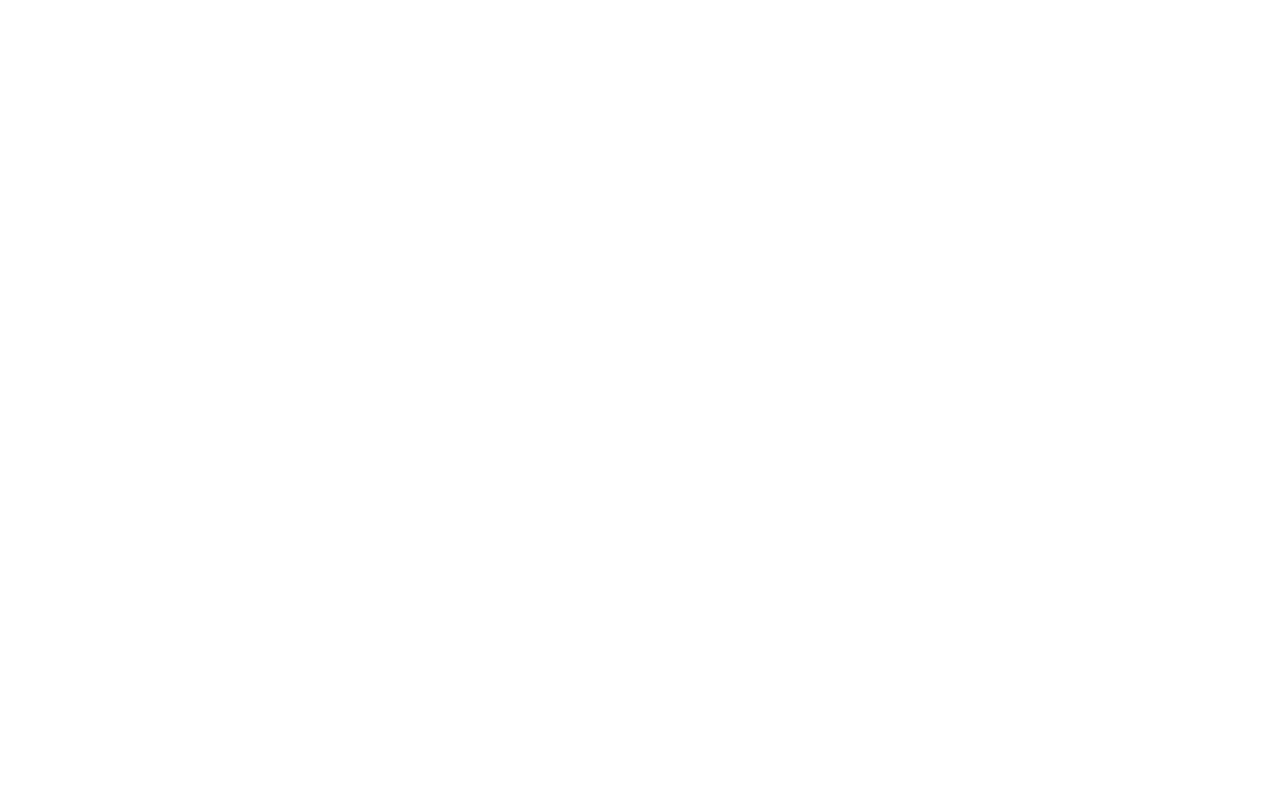
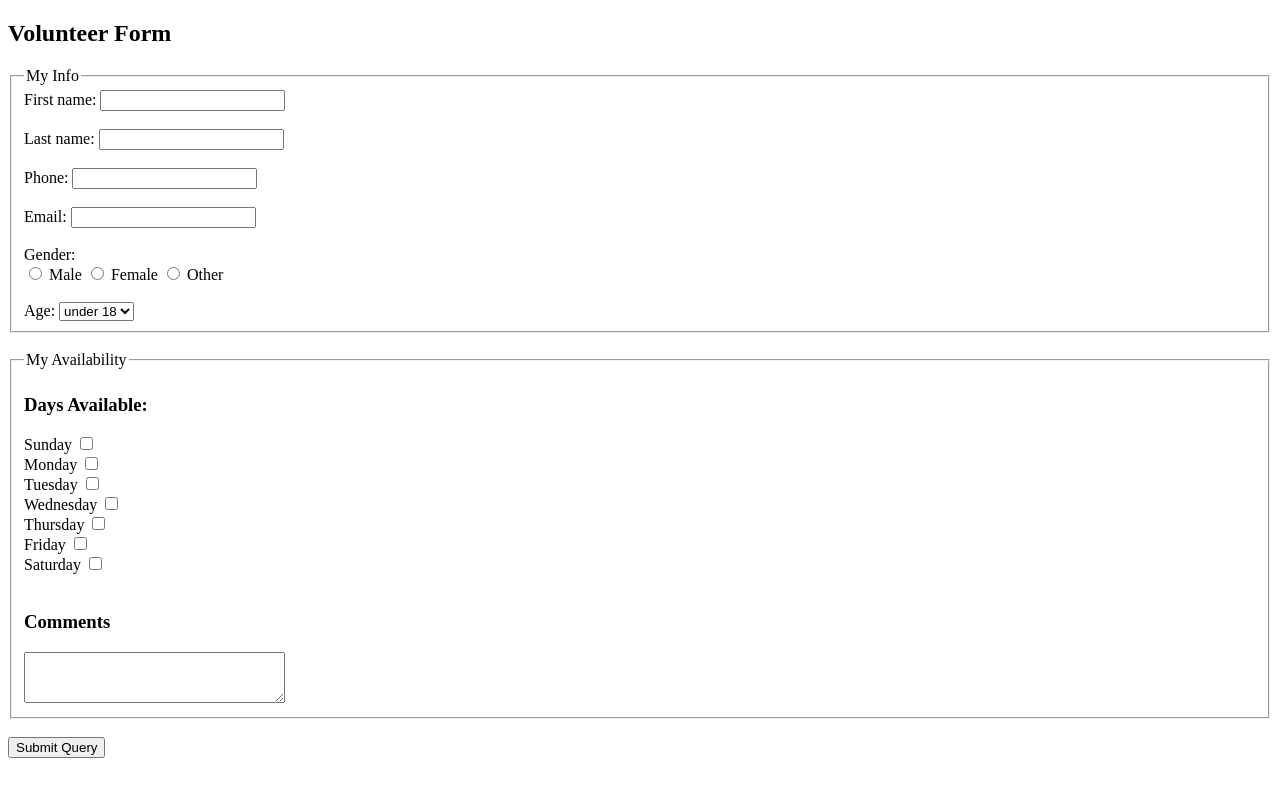
Before and after one commit to spaceflights/alorenzo1_lab5, a plain HTML site: page index.html in a window 1280 px wide. Drawn offline with Linux system fonts and the light colour scheme.

Commit message:
Adding changes

```diff
--- a/index.html
+++ b/index.html
@@ -1,11 +1,78 @@
 <!DOCTYPE html>
 <html lang="en">
 <head>
-    <meta charset="UTF-8">
-    <meta name="viewport" content="width=device-width, initial-scale=1.0">
-    <title>alorenzo1_lab5</title>
+  <meta charset="UTF-8">
+  <meta name="viewport" content="width=device-width, initial-scale=1.0">
+  <title>alorenzo1_lab5</title>
 </head>
 <body>
 
+  <h2>Volunteer Form</h2>
+
+  <form action="http://bloomingdale.sat.iit.edu/kriedan/lab3formscript.php" method="post">
+
+    <!-- My Info Section -->
+    <fieldset>
+      <legend>My Info</legend>
+
+      <label for="fname">First name:</label>
+      <input type="text" id="fname" name="first_name_field"><br><br>
+
+      <label for="lname">Last name:</label>
+      <input type="text" id="lname" name="last_name_field"><br><br>
+
+      <label for="phone">Phone:</label>
+      <input type="text" id="phone" name="phone_field"><br><br>
+
+      <label for="email">Email:</label>
+      <input type="text" id="email" name="email_field"><br><br>
+
+      <label>Gender:</label><br>
+      <input type="radio" id="male" name="gender_field" value="Male">
+      <label for="male">Male</label>
+
+      <input type="radio" id="female" name="gender_field" value="Female">
+      <label for="female">Female</label>
+
+      <input type="radio" id="other" name="gender_field" value="Other">
+      <label for="other">Other</label><br><br>
+
+      <label for="age">Age:</label>
+      <select id="age" name="age_field">
+        <option value="under 18">under 18</option>
+        <option value="over 18">over 18</option>
+      </select>
+    </fieldset>
+
+    <br>
+
+    <!-- My Availability Section -->
+    <fieldset>
+      <legend>My Availability</legend>
+
+      <h3>Days Available:</h3>
+      <label>Sunday <input type="checkbox" name="available_field[]" value="Sunday"></label><br>
+      <label>Monday <input type="checkbox" name="available_field[]" value="Monday"></label><br>
+      <label>Tuesday <input type="checkbox" name="available_field[]" value="Tuesday"></label><br>
+      <label>Wednesday <input type="checkbox" name="available_field[]" value="Wednesday"></label><br>
+      <label>Thursday <input type="checkbox" name="available_field[]" value="Thursday"></label><br>
+      <label>Friday <input type="checkbox" name="available_field[]" value="Friday"></label><br>
+      <label>Saturday <input type="checkbox" name="available_field[]" value="Saturday"></label><br><br>
+
+      <h3>Comments</h3>
+      <textarea name="comments_field" rows="3" cols="30"></textarea>
+    </fieldset>
+
+    <br>
+
+    <!-- Hidden field -->
+    <input type="hidden" name="html_form_created_by_form" value="Ana Lorenzo">
+
+    <input type="hidden" name="created_by_field" value="Ana Lorenzo">
+
+    <input type="submit" value="Submit Query">
+
+  </form>
+
 </body>
 </html>
```
